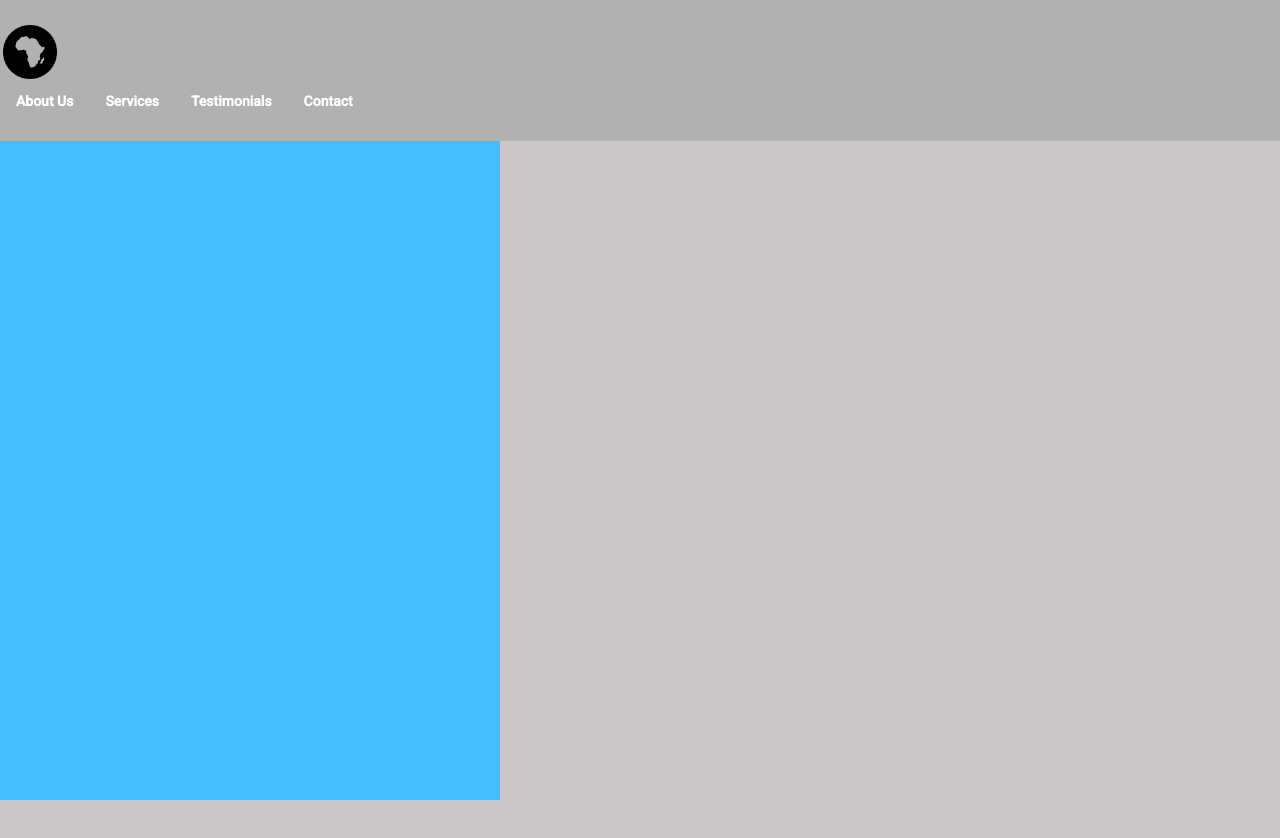
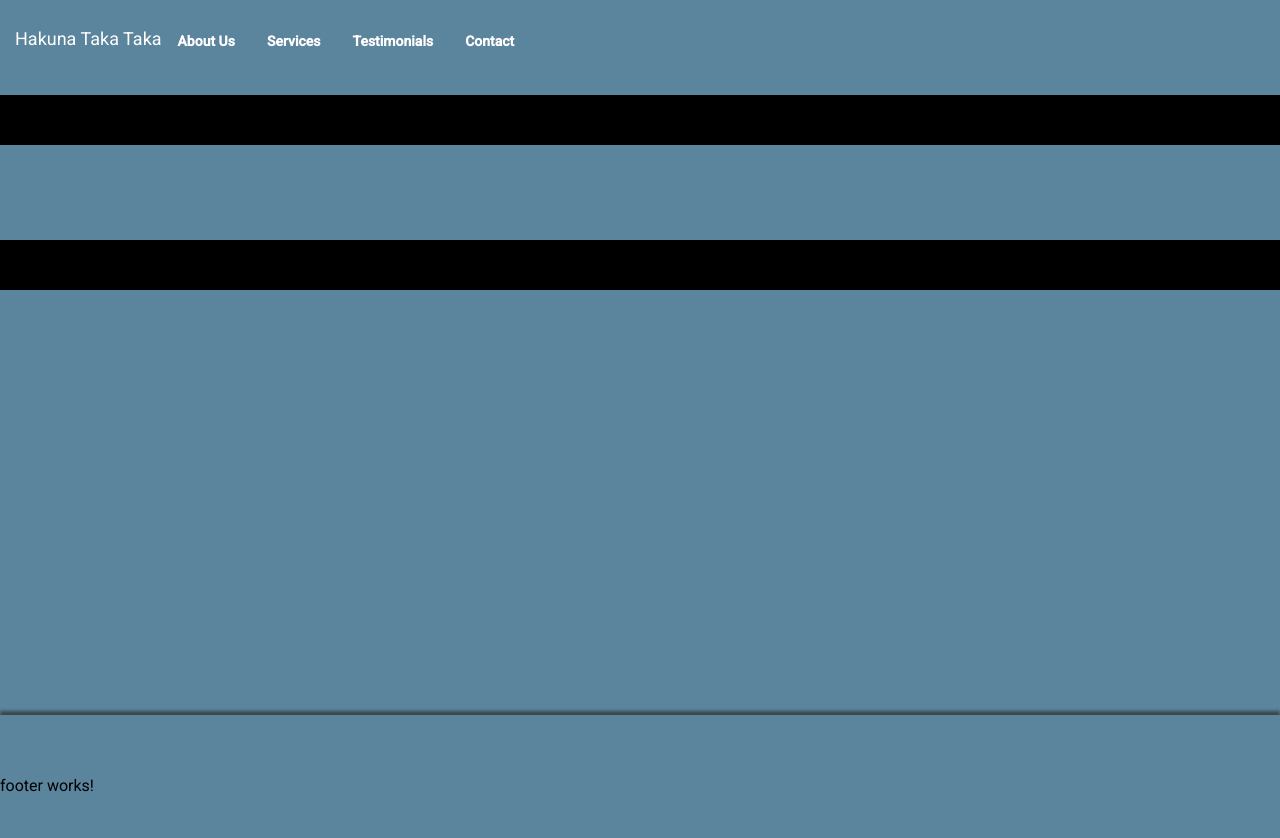
Before and after one commit to lucaimbalzano/HakunaTakaTaka, an Angular app: page / in a window 1280 px wide. Shown: the top 838 px of the page. Before the commit the page ends 800 px from the top, so only its background shows below. Built offline with nearby package versions, Linux system fonts and the light colour scheme.

Commit message:
##Fixing Style

```diff
--- a/src/app/app.component.css
+++ b/src/app/app.component.css
@@ -0,0 +1,19 @@
+.divisor {
+  height: 50px;
+  width: 100%;
+  background-color: #000000;
+  margin-top: 95px;
+}
+
+.footer {
+  position: absolute;
+  bottom: 0;
+  width: 100%;
+  height: 60px;
+  line-height: 60px;
+  background: #5b849d;
+  margin-top: 25px;
+  width: 100%;
+  padding-top: 25px;
+  box-shadow: 0px -4px 3px rgba(50, 50, 50, 0.75);
+}
--- a/src/app/app.component.html
+++ b/src/app/app.component.html
@@ -1,7 +1,7 @@
 <app-navbar></app-navbar>
 <div class="container">
-  <div class="box1"></div>
+  <div class="divisor"></div>
   <router-outlet></router-outlet>
-  <div class="box1"></div>
+  <div class="divisor"></div>
 </div>
-<footer></footer>
+<app-footer class="footer"></app-footer>
--- a/src/app/app.module.ts
+++ b/src/app/app.module.ts
@@ -7,12 +7,14 @@ import { NavbarComponent } from './components/navbar/navbar.component';
 import { HomeComponent } from './components/home/home.component';
 import { BrowserAnimationsModule } from '@angular/platform-browser/animations';
 import { MaterialModuleModule } from './module/material-module/material-module.module';
+import { FooterComponent } from './components/footer/footer.component';
 
 @NgModule({
   declarations: [
     AppComponent,
     NavbarComponent,
-    HomeComponent
+    HomeComponent,
+    FooterComponent
   ],
   imports: [
     BrowserModule,
--- /dev/null
+++ b/src/app/components/footer/footer.component.html
@@ -0,0 +1 @@
+<p>footer works!</p>
--- /dev/null
+++ b/src/app/components/footer/footer.component.ts
@@ -0,0 +1,15 @@
+import { Component, OnInit } from '@angular/core';
+
+@Component({
+  selector: 'app-footer',
+  templateUrl: './footer.component.html',
+  styleUrls: ['./footer.component.css']
+})
+export class FooterComponent implements OnInit {
+
+  constructor() { }
+
+  ngOnInit(): void {
+  }
+
+}
--- a/src/app/components/navbar/navbar.component.css
+++ b/src/app/components/navbar/navbar.component.css
@@ -1,7 +1,7 @@
 .navbar {
   position: absolute;
   width: 100%;
-  background: #b1b1b1;
+  background: #5b849d;
   color: #fff;
   top: 0;
   left: 0;
@@ -54,6 +54,21 @@
   font-size: 20px;
 }
 
+#imgLogo {
+  display: none;
+}
+
+.navbartop-btn-a {
+  color: white;
+  text-decoration: none;
+  margin-left: 15px;
+  font-family: "Roboto", sans-serif;
+  font-size: 18px;
+}
+.navbartop-btn-a:hover {
+  color: rgb(85, 84, 84);
+}
+
 @media (max-width: 991px) {
   .navbar {
     padding: 0;
@@ -83,12 +98,18 @@
     width: 100% !important;
     height: auto;
     flex: none !important;
-    color: #000;
-    background: #f3f3f3;
+    color: rgb(255, 255, 255);
+    background: #567c94;
   }
   .navbar-opened:host .top-navbar a {
     display: block;
     width: 100%;
     line-height: 56px !important;
   }
+  #imgLogo {
+    display: block;
+  }
+  #HakunaLogo {
+    display: none;
+  }
 }
--- a/src/app/components/navbar/navbar.component.html
+++ b/src/app/components/navbar/navbar.component.html
@@ -6,25 +6,27 @@
       fxLayoutWrap="wrap"
       fxLayoutAlign="start center"
     >
-      <div class="navbar-logo">
-        <a routerLink="/"
-          ><img
-            src="../../../assets/images/africa-icon-20.jpg"
-            height="60px;"
-            width="60px"
-        /></a>
-      </div>
       <button
         mat-icon-button
-        color="accent"
+        color="white"
         class="navbar-toggle"
         (click)="toggleNavbar()"
       >
         <mat-icon>{{ !navbarOpened ? "menu" : "close" }}</mat-icon>
       </button>
     </div>
+    <img
+      src="../../../assets/images/africa-icon-20.jpg"
+      height="50px;"
+      width="50px"
+      id="imgLogo"
+    />
+
     <div fxFlex class="top-navbar">
       <span fxFlex></span>
+      <a class="navbartop-btn-a" routerLink="home" id="HakunaLogo"
+        >Hakuna Taka Taka</a
+      >
       <a mat-button class="navbartop-btn" routerLink="home"
         ><strong>About Us</strong></a
       >
--- a/src/app/components/navbar/navbar.component.ts
+++ b/src/app/components/navbar/navbar.component.ts
@@ -6,12 +6,18 @@ import { Component, HostBinding, HostListener, OnInit } from '@angular/core';
   styleUrls: ['./navbar.component.css']
 })
 export class NavbarComponent implements OnInit {
+
+
   isFixedNavbar;
+
+  //Bind the element and update it in realtime
   @HostBinding('class.navbar-opened') navbarOpened = false;
   constructor(
   ) { }
+
   ngOnInit() {
   }
+  //When onWindowScroll() is clicked, it updates isFixedNavbar
   @HostListener('window:scroll', [])
   onWindowScroll() {
     const offset = window.pageYOffset || document.documentElement.scrollTop || document.body.scrollTop || 0;
--- a/src/index.html
+++ b/src/index.html
@@ -1,16 +1,34 @@
-<!doctype html>
+<!DOCTYPE html>
 <html lang="en">
   <head>
-  <meta charset="utf-8">
+    <meta charset="utf-8" />
     <title>HakunaTakaTaka</title>
-  <base href="/">
-  <meta name="viewport" content="width=device-width, initial-scale=1">
-  <link rel="icon" type="image/x-icon" href="favicon.ico">
-  <link rel="preconnect" href="https://fonts.gstatic.com">
-  <link href="https://fonts.googleapis.com/css2?family=Roboto:wght@300;400;500&display=swap" rel="stylesheet">
-  <link href="https://fonts.googleapis.com/icon?family=Material+Icons" rel="stylesheet">
+    <base href="/" />
+    <meta name="viewport" content="width=device-width, initial-scale=1" />
+    <link rel="icon" type="image/x-icon" href="favicon.ico" />
+    <link rel="preconnect" href="https://fonts.gstatic.com" />
+    <link
+      href="https://fonts.googleapis.com/css2?family=Roboto:wght@300;400;500&display=swap"
+      rel="stylesheet"
+    />
+    <link
+      href="https://fonts.googleapis.com/icon?family=Material+Icons"
+      rel="stylesheet"
+    />
+    <link rel="preconnect" href="https://fonts.googleapis.com" />
+    <link rel="preconnect" href="https://fonts.gstatic.com" crossorigin />
+    <link rel="preconnect" href="https://fonts.googleapis.com" />
+    <link rel="preconnect" href="https://fonts.gstatic.com" crossorigin />
+    <link rel="preconnect" href="https://fonts.googleapis.com" />
+    <link rel="preconnect" href="https://fonts.gstatic.com" crossorigin />
+    <link
+      href="https://fonts.googleapis.com/css2?family=Roboto:ital,wght@0,400;1,300&display=swap"
+      rel="stylesheet"
+    />
   </head>
   <body>
+    <div class="set-fixed-content">
       <app-root></app-root>
+    </div>
   </body>
 </html>
--- a/src/styles.css
+++ b/src/styles.css
@@ -1,17 +1,8 @@
 /* You can add global styles to this file, and also import other style files */
 body {
   font-family: "Open Sans", sans-serif;
-  color: #444;
-  background-color: rgb(201, 199, 199);
-}
 
-a {
-  color: #4fa6d5;
-}
-
-a:hover {
-  color: #45beff;
-  text-decoration: none;
+  background: #5b849d;
 }
 
 h1,
@@ -24,11 +15,15 @@ h6,
   font-family: "Roboto", sans-serif;
 }
 
-.box1 {
-  height: 400px;
-  width: 500px;
-  background-color: #45beff;
+html,
+body {
+  height: 100%;
+}
+body {
+  margin: 0;
+  font-family: Roboto, "Helvetica Neue", sans-serif;
 }
 
-html, body { height: 100%; }
-body { margin: 0; font-family: Roboto, "Helvetica Neue", sans-serif; }
+.set-fixed-content {
+  height: 812px;
+}
```
Also changed, not shown: src/app/components/footer/footer.component.css (added), 1 other file (tests, documents, lock files or other folders). Lines whose indentation alone changed are shown as unchanged.
